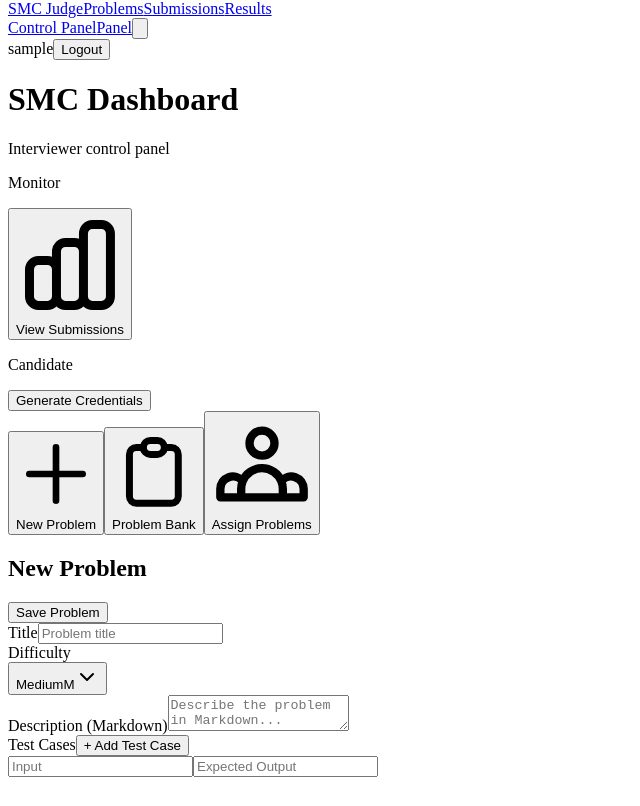
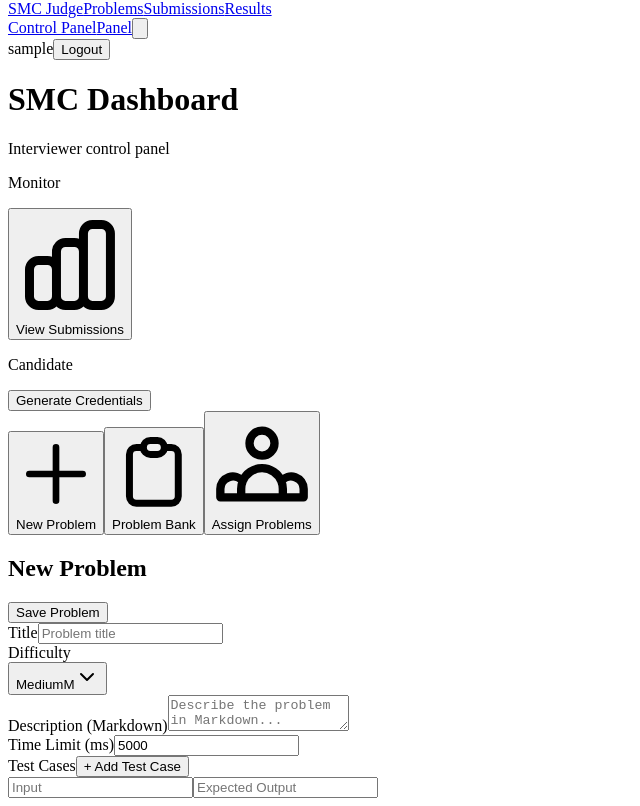
Before and after one commit to Dart147/SMC, a React (Vite) app in the folder frontend/: page /interviewer in a window 1280 px wide. Shown: the part 1276-2082 px from the top of the page, without its empty margins (0-640 px from the left). Before the commit the page ends 2061 px from the top, so only its background shows below. Built offline with nearby package versions, Linux system fonts and the light colour scheme; sample sign-in values are in the browser's storage; the HTML template or start-up script is replaced by a standard one.

Commit message:
feat: add time limit input to create and edit problem forms

```diff
--- a/frontend/src/features/problems/api.ts
+++ b/frontend/src/features/problems/api.ts
@@ -31,6 +31,7 @@ interface UpdateProblemPayload {
   title: string;
   difficulty: string;
   description: string;
+  timeLimitMs?: number;
   testCases: { input: string; expected_output: string; isHidden?: boolean }[];
 }
 
--- a/frontend/src/pages/interviewer/index.tsx
+++ b/frontend/src/pages/interviewer/index.tsx
@@ -46,6 +46,8 @@ interface ProblemFormFieldsProps {
   readonly descriptionId: string;
   readonly descriptionValue: string;
   readonly onDescriptionChange: (v: string) => void;
+  readonly timeLimitMs: number;
+  readonly onTimeLimitMsChange: (v: number) => void;
   readonly testCases: FormTestCase[];
   readonly onTestCaseChange: (index: number, field: "input" | "output", value: string) => void;
   readonly onAddTestCase: () => void;
@@ -99,6 +101,8 @@ function ProblemFormFields({
   descriptionId,
   descriptionValue,
   onDescriptionChange,
+  timeLimitMs,
+  onTimeLimitMsChange,
   testCases,
   onTestCaseChange,
   onAddTestCase,
@@ -151,6 +155,23 @@ function ProblemFormFields({
           required
           className="w-full bg-gray-50 dark:bg-slate-800 border border-gray-200 dark:border-slate-700 rounded-lg p-4 h-48 text-gray-900 dark:text-slate-100 font-mono text-sm resize-none focus:outline-none focus:ring-2 focus:ring-indigo-500/50 focus:border-indigo-500 transition-all placeholder-gray-400 dark:placeholder-slate-500"
           placeholder="Describe the problem in Markdown..."
+        />
+      </div>
+
+      <div>
+        <label
+          htmlFor="time-limit-ms"
+          className="block text-xs font-medium text-gray-500 dark:text-slate-400 mb-2 uppercase tracking-wider"
+        >
+          Time Limit (ms)
+        </label>
+        <input
+          id="time-limit-ms"
+          type="number"
+          min={100}
+          value={timeLimitMs}
+          onChange={(e) => onTimeLimitMsChange(Number(e.target.value))}
+          className="w-full bg-gray-50 dark:bg-slate-800 border border-gray-200 dark:border-slate-700 rounded-lg p-3 text-gray-900 dark:text-slate-100 focus:outline-none focus:ring-2 focus:ring-indigo-500/50 focus:border-indigo-500 transition-all"
         />
       </div>
 
@@ -248,6 +269,7 @@ const InterviewerDashboard: React.FC = () => {
   const [title, setTitle] = useState("");
   const [difficulty, setDifficulty] = useState("Medium");
   const [description, setDescription] = useState("");
+  const [timeLimitMs, setTimeLimitMs] = useState<number>(5000);
   const [testCases, setTestCases] = useState<FormTestCase[]>([
     { input: "", output: "", uid: uid() },
   ]);
@@ -263,6 +285,7 @@ const InterviewerDashboard: React.FC = () => {
   const [editTitle, setEditTitle] = useState("");
   const [editDifficulty, setEditDifficulty] = useState("Medium");
   const [editDescription, setEditDescription] = useState("");
+  const [editTimeLimitMs, setEditTimeLimitMs] = useState<number>(5000);
   const [editTestCases, setEditTestCases] = useState<FormTestCase[]>([]);
 
   const generateCredentials = async () => {
@@ -361,6 +384,7 @@ const InterviewerDashboard: React.FC = () => {
       title,
       difficulty,
       description,
+      timeLimitMs,
       testCases: testCases.map((tc) => ({
         input: tc.input,
         expected_output: tc.output,
@@ -372,6 +396,7 @@ const InterviewerDashboard: React.FC = () => {
       alert("Problem saved successfully.");
       setTitle("");
       setDescription("");
+      setTimeLimitMs(5000);
       setTestCases([{ input: "", output: "", uid: uid() }]);
       fetchProblems();
     } catch {
@@ -401,6 +426,7 @@ const InterviewerDashboard: React.FC = () => {
       setEditTitle(full.title);
       setEditDifficulty(full.difficulty);
       setEditDescription(full.description);
+      setEditTimeLimitMs(full.timeLimitMs ?? 5000);
       setEditTestCases(
         (full.testCases || []).map((tc: any) => ({
           input: tc.input || "",
@@ -435,6 +461,7 @@ const InterviewerDashboard: React.FC = () => {
         title: editTitle,
         difficulty: editDifficulty,
         description: editDescription,
+        timeLimitMs: editTimeLimitMs,
         testCases: editTestCases.map((tc) => ({
           input: tc.input,
           expected_output: tc.output,
@@ -718,6 +745,8 @@ const InterviewerDashboard: React.FC = () => {
                   descriptionId="create-description"
                   descriptionValue={description}
                   onDescriptionChange={setDescription}
+                  timeLimitMs={timeLimitMs}
+                  onTimeLimitMsChange={setTimeLimitMs}
                   testCases={testCases}
                   onTestCaseChange={handleTestCaseChange}
                   onAddTestCase={addTestCase}
@@ -835,6 +864,8 @@ const InterviewerDashboard: React.FC = () => {
                 descriptionId="edit-description"
                 descriptionValue={editDescription}
                 onDescriptionChange={setEditDescription}
+                timeLimitMs={editTimeLimitMs}
+                onTimeLimitMsChange={setEditTimeLimitMs}
                 testCases={editTestCases}
                 onTestCaseChange={handleEditTestCaseChange}
                 onAddTestCase={() =>
--- a/frontend/src/types/problem.ts
+++ b/frontend/src/types/problem.ts
@@ -11,4 +11,5 @@ export interface Problem {
   difficulty: Difficulty;
   description: string;
   testCases?: TestCase[];
+  timeLimitMs?: number;
 }
```
